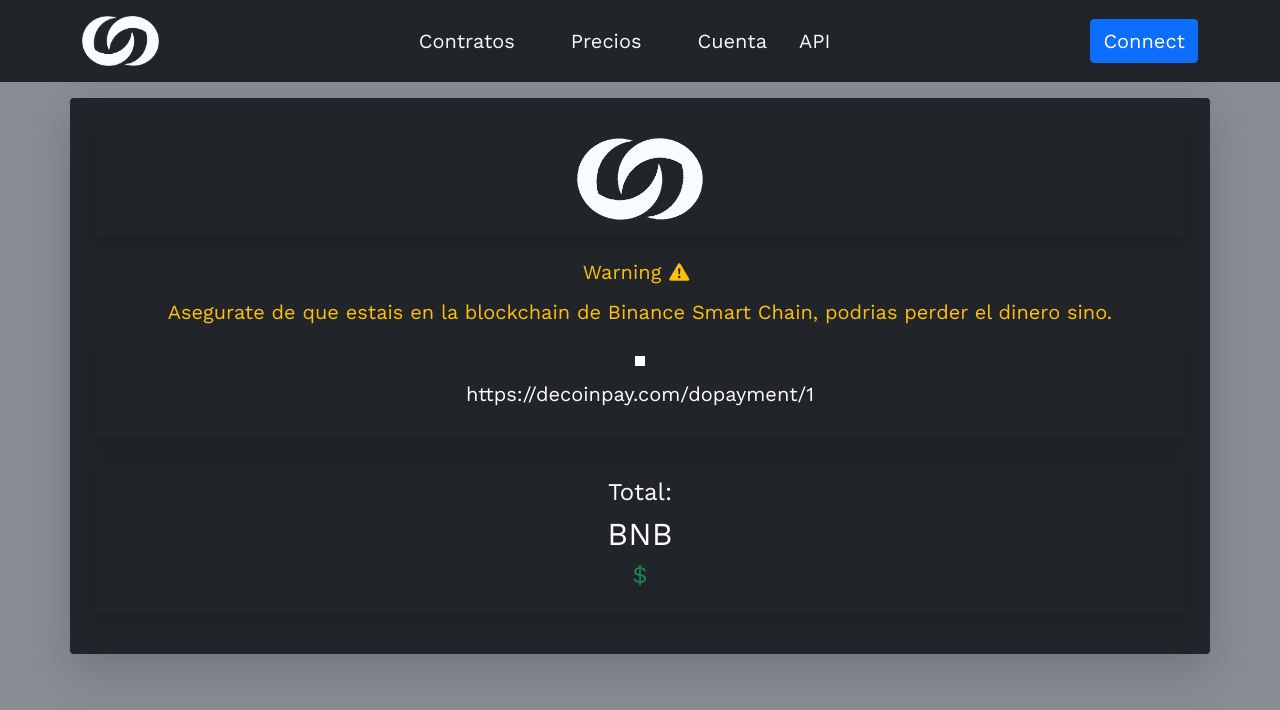
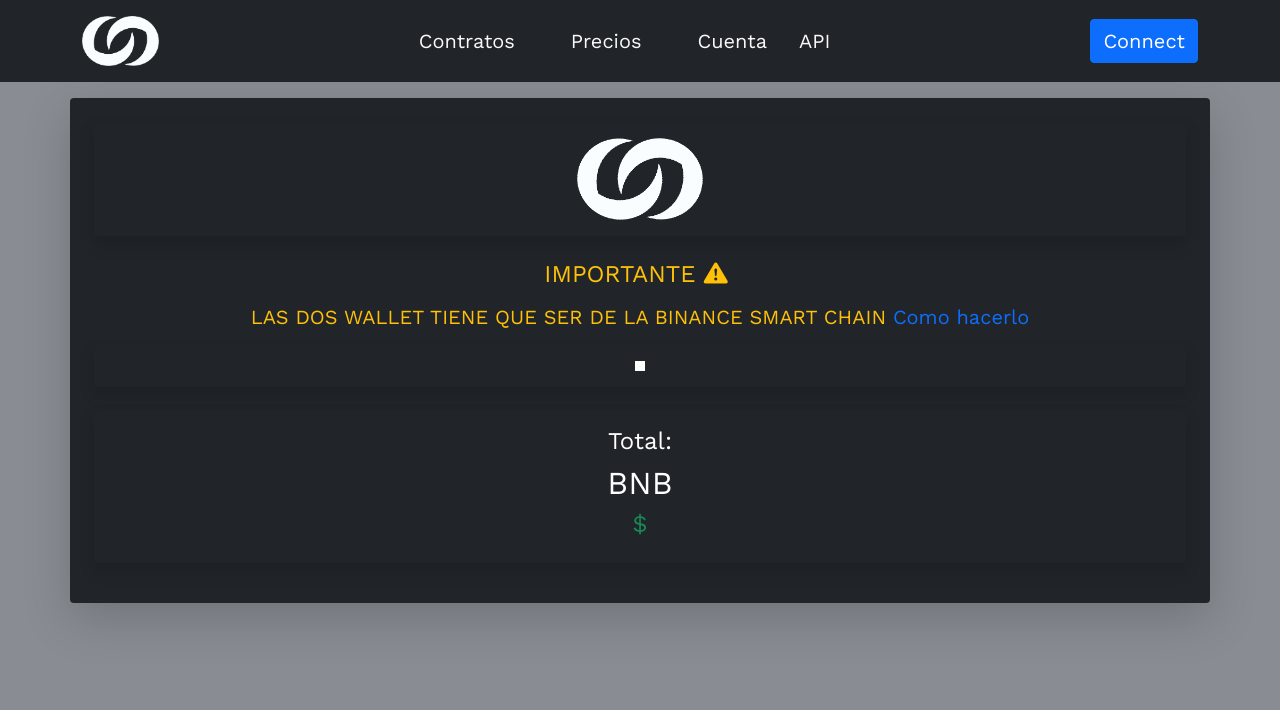
Before and after one commit to DiegoBlasg/Decoinpay, a React (Create React App) app in the folder frontend/: page /receivepayment/1 in a window 1280 px wide. Shown: the top 710 px of the page. Built offline with nearby package versions, Linux system fonts and the light colour scheme; no server answers; the HTML template or start-up script is replaced by a standard one.

Commit message:
probando entrar ya en la bsc

```diff
--- a/frontend/src/Components/Account/Account.js
+++ b/frontend/src/Components/Account/Account.js
@@ -22,7 +22,7 @@
       {props.isPhone ?
         <>
           <div className="row d-flex justify-content-center">
-            <span className="border border-warning text-warning mx-2 p-2 w-auto" style={{ whiteSpace: "nowrap" }}>Balance: {balance ? balance.substring(0, 6) : ""} ETH</span>
+            <span className="border border-warning text-warning mx-2 p-2 w-auto" style={{ whiteSpace: "nowrap" }}>Balance: {balance ? balance.substring(0, 6) : ""} BNB</span>
           </div>
           <div className="row pt-4 d-flex justify-content-center">
             <h3 className="text-white text-center mx-2">TRASANCCIONES</h3>
@@ -37,7 +37,7 @@
         <>
           <div className="row pt-4">
             <div className="col col-2  d-flex align-items-center justify-content-center">
-              <span className="border border-warning text-warning p-2" style={{ whiteSpace: "nowrap" }}>Balance: {balance ? balance.substring(0, 6) : ""} ETH</span>
+              <span className="border border-warning text-warning p-2" style={{ whiteSpace: "nowrap" }}>Balance: {balance ? balance.substring(0, 6) : ""} BNB</span>
             </div>
             <div className="col col-8 d-flex align-items-center justify-content-center">
               <h3 className="text-white">TRASANCCIONES</h3>
--- a/frontend/src/Components/Account/Modals/ModalMakeTransaction.js
+++ b/frontend/src/Components/Account/Modals/ModalMakeTransaction.js
@@ -105,15 +105,15 @@
                 <hr className='text-white' />
                 <h2 className='text-white text-center'>Realizar transaccion</h2>
                 <hr className='text-white' />
-                <h5 className='text-center text-warning'>Warning<i className="bi bi-exclamation-triangle-fill mx-2"></i></h5>
-                <h5 className='text-center text-warning my-3'>Asegurate de que los datos estan bien puestos y que tu wallet y a la que envias estais en la misma blockchain, podrias perder el dinero sino.</h5>
+                <h4 className='text-center text-warning'>IMPORTANTE<i className="bi bi-exclamation-triangle-fill mx-2"></i></h4>
+                <h5 className='text-center text-warning my-3'>LAS DOS WALLET TIENE QUE SER DE LA BINANCE SMART CHAIN <a target="_blank" href='https://academy.binance.com/es/articles/connecting-metamask-to-binance-smart-chain' style={{ textDecoration: "none", cursor: "pointer" }} className='text-primary'>Como hacerlo</a></h5>
                 <div className="text-center mx-auto mt-2 mb-4">
                     <h3 className="text-white my-2">Enviar a:</h3>
-                    <input type="text" className="border-primary bg-dark text-white my-2" placeholder="Wallet" required onChange={onImputChangeWallet} maxLength="65" required />
+                    <input type="text" className="w-50 border-primary bg-dark text-white my-2" placeholder="Wallet" required onChange={onImputChangeWallet} maxLength="65" required />
                 </div>
                 <div className="text-center mx-auto mt-2 mb-4">
                     <h3 className="text-white my-2">Importe</h3>
-                    <input type="number" step="any" className=" border-primary bg-dark text-white my-2" placeholder="importe en BNB" required onChange={onImputChangeAmount} required />
+                    <input type="number" step="any" className="w-50 border-primary bg-dark text-white my-2" placeholder="importe en BNB" required onChange={onImputChangeAmount} required />
                 </div>
                 <div className="text-center mt-4">
                     <button className="btn btn-primary">Enviar</button>
--- a/frontend/src/Components/Header.js
+++ b/frontend/src/Components/Header.js
@@ -3,6 +3,7 @@
 import { ethers } from 'ethers';
 import useUsers from './Hooks/useUsers'
 import UserContext from '../Context/User/UserContext';
+import detectEthereumProvider from '@metamask/detect-provider';
 
 export default function Header(props) {
     const { CreateOrGetUserByWallet, loginState, setLoginState } = useUsers();
@@ -41,6 +42,9 @@
         window.ethereum.on("accountsChanged", (accounts) => {
             window.location.reload();
         })
+        window.ethereum.on('chainChanged', (chainId) => {
+            window.location.reload();
+        });
     }
 
     return (
--- a/frontend/src/Components/Payment/DoPayment.js
+++ b/frontend/src/Components/Payment/DoPayment.js
@@ -42,6 +42,7 @@
                     to: wallet,
                     value: ethers.utils.parseEther(amount)
                 })
+                await tx.wait();
                 const recibo = await provider.getTransactionReceipt(tx.hash)
                 const value = tx.value._hex.substring(2)
                 const value2 = ethers.utils.formatEther(parseInt(value, 16).toString())
@@ -75,12 +76,13 @@
                     transactionHash: tx.hash
                 }
                 await axios.put("/api/transactions/" + txnhash, updateOTransaction, axiosConfig)
-
+                window.location.href = "/account"
+                console.log(tx);
+                console.log(recibo);
             } catch (error) {
                 console.log(error);
                 alert("Algo ha salido mal")
             }
-            window.location.href = "/account"
 
         } else {
             alert("Conecta metamask para poder continuar")
@@ -113,8 +115,8 @@
             <div className="row shadow mb-4 bg-dark rounded p-3 mx-2 mt-2">
                 <img src="/img/logoblanco3.png" className="mx-auto" style={{ width: "150px" }} alt="logo" />
             </div>
-            <h5 className='text-center text-warning'>Warning<i className="bi bi-exclamation-triangle-fill mx-2"></i></h5>
-            <h5 className='text-center text-warning m-3'>Asegurate de que estais en la blockchain de Binance Smart Chain, podrias perder el dinero sino.</h5>
+            <h4 className='text-center text-warning'>IMPORTANTE<i className="bi bi-exclamation-triangle-fill mx-2"></i></h4>
+            <h5 className='text-center text-warning m-3'>LAS DOS WALLET TIENE QUE SER DE LA BINANCE SMART CHAIN <a target="_blank" href='https://academy.binance.com/es/articles/connecting-metamask-to-binance-smart-chain' style={{ textDecoration: "none", cursor: "pointer" }} className='text-primary'>Como hacerlo</a></h5>
 
 
             <div className="row shadow mb-4 bg-dark rounded p-3 mx-2 text-center">
--- a/frontend/src/Components/Payment/OnlinePaymentForm.js
+++ b/frontend/src/Components/Payment/OnlinePaymentForm.js
@@ -85,8 +85,8 @@
             <div className="row shadow mb-4 bg-dark rounded p-3 mx-2 mt-2">
                 <img src="/img/logoblanco3.png" className="mx-auto" style={{ width: "150px" }} alt="logo" />
             </div>
-            <h5 className='text-center text-warning'>Warning<i className="bi bi-exclamation-triangle-fill mx-2"></i></h5>
-            <h5 className='text-center text-warning m-3'>Asegurate de que estais en la blockchain de Binance Smart Chain, podrias perder el dinero sino.</h5>
+            <h4 className='text-center text-warning'>IMPORTANTE<i className="bi bi-exclamation-triangle-fill mx-2"></i></h4>
+            <h5 className='text-center text-warning m-3'>LAS DOS WALLET TIENE QUE SER DE LA BINANCE SMART CHAIN <a target="_blank" href='https://academy.binance.com/es/articles/connecting-metamask-to-binance-smart-chain' style={{ textDecoration: "none", cursor: "pointer" }} className='text-primary'>Como hacerlo</a></h5>
 
             <div className="row shadow mb-4 bg-dark rounded p-3 mx-2">
                 <div className="d-flex justify-content-center">
--- a/frontend/src/Components/Payment/Pay.js
+++ b/frontend/src/Components/Payment/ReceivePayment.js
@@ -4,7 +4,7 @@
 import UserContext from "../../Context/User/UserContext";
 import axios from "axios";
 
-export default function Pay() {
+export default function ReceivePayment() {
     const txnhash = useParams().txnhash;
     const { selectedUser } = useContext(UserContext);
     const [valuePrice, setValuePrice] = useState("")
@@ -29,8 +29,8 @@
             <div className="row shadow mb-4 bg-dark rounded p-3 mx-2 mt-2">
                 <img src="/img/logoblanco3.png" className="mx-auto" style={{ width: "150px" }} alt="logo" />
             </div>
-            <h5 className='text-center text-warning'>Warning<i className="bi bi-exclamation-triangle-fill mx-2"></i></h5>
-            <h5 className='text-center text-warning m-3'>Asegurate de que estais en la blockchain de Binance Smart Chain, podrias perder el dinero sino.</h5>
+            <h4 className='text-center text-warning'>IMPORTANTE<i className="bi bi-exclamation-triangle-fill mx-2"></i></h4>
+            <h5 className='text-center text-warning m-3'>LAS DOS WALLET TIENE QUE SER DE LA BINANCE SMART CHAIN <a target="_blank" href='https://academy.binance.com/es/articles/connecting-metamask-to-binance-smart-chain' style={{ textDecoration: "none", cursor: "pointer" }} className='text-primary'>Como hacerlo</a></h5>
 
             <div className="row shadow mb-4 bg-dark rounded p-3 mx-2 text-white">
                 <div className="d-flex justify-content-center">
@@ -44,8 +44,6 @@
                         }
                     </span>
                 </div>
-
-                <h5 className="text-center my-3">{`https://decoinpay.com/dopayment/${txnhash}`}</h5>
             </div>
 
             <div className="row shadow mb-4 bg-dark rounded p-3 mx-2 text-center">
--- a/frontend/src/Routes/Routes.js
+++ b/frontend/src/Routes/Routes.js
@@ -15,7 +15,7 @@
 
 import UserState from '../Context/User/UserState';
 import CoinInfo from '../Components/CoinInfo';
-import Pay from '../Components/Payment/Pay';
+import ReceivePayment from '../Components/Payment/ReceivePayment';
 import DoPayment from '../Components/Payment/DoPayment';
 import Api from '../Components/Api/Api';
 import OnlyDevPage from '../Components/ONLYDEVPAGE';
@@ -66,7 +66,7 @@
                     </Route>
 
                     <Route path="/receivepayment/:txnhash">
-                        <Pay />
+                        <ReceivePayment />
                     </Route>
 
                     <Route path="/dopayment/:txnhash">
```
